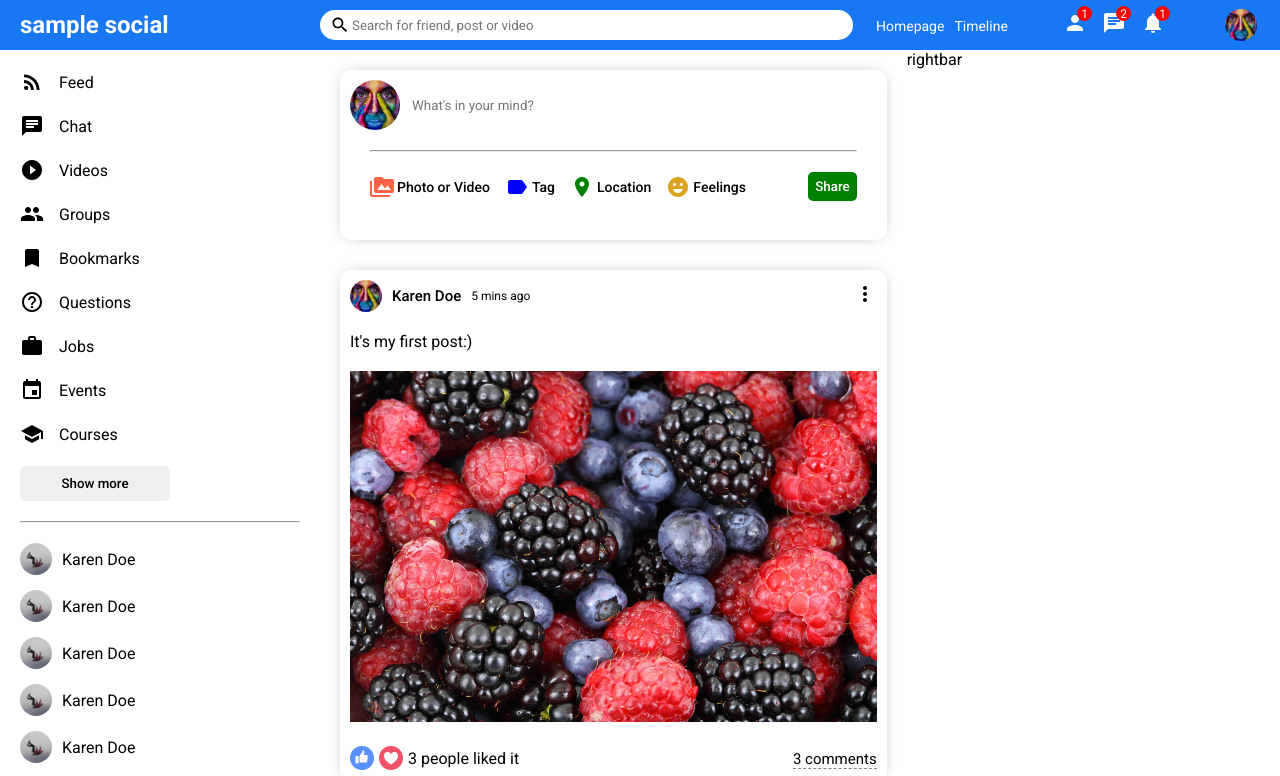
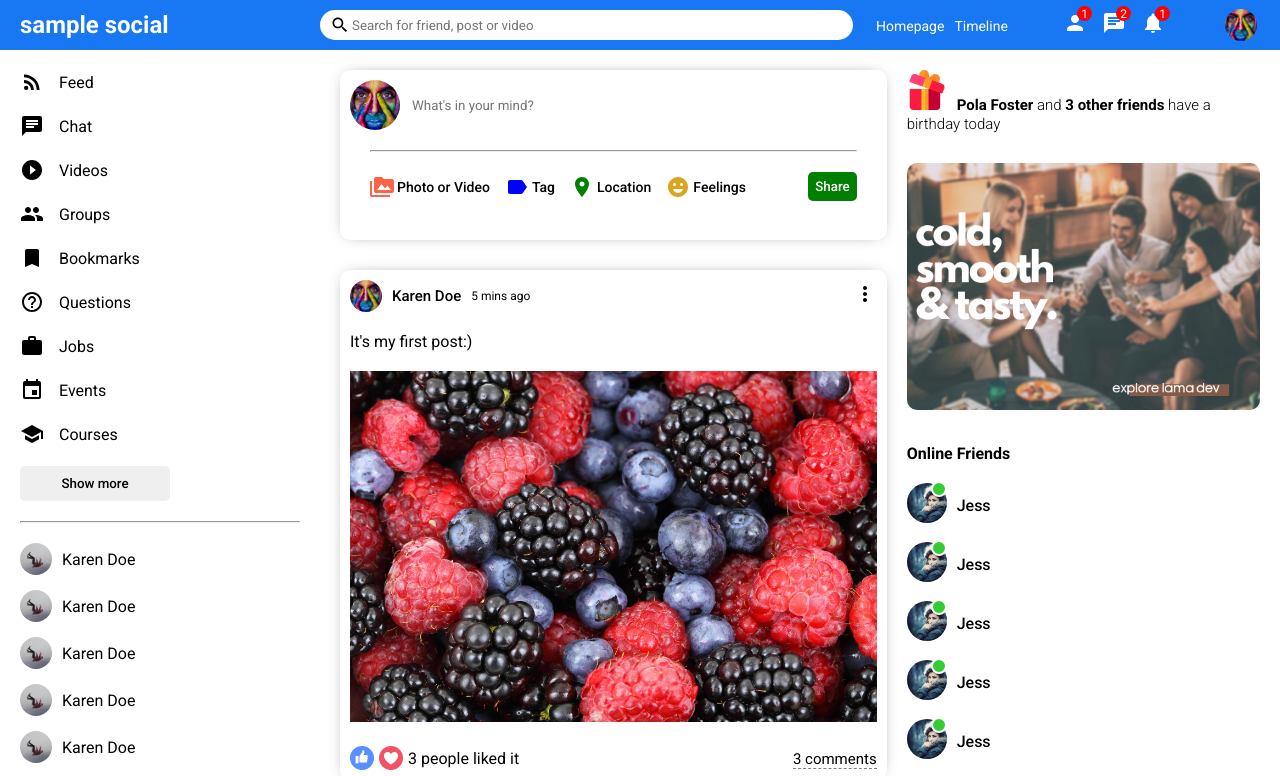
Before and after one commit to soysan/media-react-node, a React (Create React App) app in the folder client/: page / in a window 1280 px wide. Shown: the top 776 px of the page. Built offline with nearby package versions, Linux system fonts and the light colour scheme; the HTML template or start-up script is replaced by a standard one.

Commit message:
rightbar section and dammyData

```diff
--- a/client/src/components/rightbar/Rightbar.jsx
+++ b/client/src/components/rightbar/Rightbar.jsx
@@ -3,7 +3,67 @@ import './rightbar.css';
 export default function Rightbar() {
   return (
     <div className="rightbar">
-      rightbar
+      <div className="rightbarWrapper">
+        <div className="birthdayContainer">
+          <img className="birthdayImg" src="assets/gift.png" alt="" />
+          <span className="birthdayText">
+            <b>Pola Foster</b> and <b>3 other friends</b> have a birthday today
+          </span>
+        </div>
+        <img className="rightbarAd" src="assets/ad.png" alt="" />
+        <h4 className="rightbarTitle">Online Friends</h4>
+        <ul className="rightbarFriendList">
+          <li className="rightbarFriend">
+            <div className="rightbarProfileImgContainer">
+              <img className="rightbarProfileImg" src="assets/people/p3.jpg" alt="" />
+              <span className="rightbarOnline"></span>
+            </div>
+            <span className="rightbarUsername">Jess</span>
+          </li>
+          <li className="rightbarFriend">
+            <div className="rightbarProfileImgContainer">
+              <img className="rightbarProfileImg" src="assets/people/p3.jpg" alt="" />
+              <span className="rightbarOnline"></span>
+            </div>
+            <span className="rightbarUsername">Jess</span>
+          </li>
+          <li className="rightbarFriend">
+            <div className="rightbarProfileImgContainer">
+              <img className="rightbarProfileImg" src="assets/people/p3.jpg" alt="" />
+              <span className="rightbarOnline"></span>
+            </div>
+            <span className="rightbarUsername">Jess</span>
+          </li>
+          <li className="rightbarFriend">
+            <div className="rightbarProfileImgContainer">
+              <img className="rightbarProfileImg" src="assets/people/p3.jpg" alt="" />
+              <span className="rightbarOnline"></span>
+            </div>
+            <span className="rightbarUsername">Jess</span>
+          </li>
+          <li className="rightbarFriend">
+            <div className="rightbarProfileImgContainer">
+              <img className="rightbarProfileImg" src="assets/people/p3.jpg" alt="" />
+              <span className="rightbarOnline"></span>
+            </div>
+            <span className="rightbarUsername">Jess</span>
+          </li>
+          <li className="rightbarFriend">
+            <div className="rightbarProfileImgContainer">
+              <img className="rightbarProfileImg" src="assets/people/p3.jpg" alt="" />
+              <span className="rightbarOnline"></span>
+            </div>
+            <span className="rightbarUsername">Jess</span>
+          </li>
+          <li className="rightbarFriend">
+            <div className="rightbarProfileImgContainer">
+              <img className="rightbarProfileImg" src="assets/people/p3.jpg" alt="" />
+              <span className="rightbarOnline"></span>
+            </div>
+            <span className="rightbarUsername">Jess</span>
+          </li>
+        </ul>
+      </div>
     </div>
   )
 }
--- a/client/src/components/rightbar/rightbar.css
+++ b/client/src/components/rightbar/rightbar.css
@@ -1,3 +1,72 @@
 .rightbar {
   flex: 3.5;
 }
+
+.rightbarWrapper {
+  padding: 20px 20px 0 0;
+}
+
+.rightbarContainer {
+  display: flex;
+  align-items: center;
+}
+
+.birthdayImg {
+  width: 40px;
+  height: 40px;
+  margin-right: 10px;
+}
+
+.birthdayText {
+  font-weight: 300;
+  font-size: 15px;
+}
+
+.rightbarAd {
+  width: 100%;
+  border-radius: 10px;
+  margin: 30px 0;
+}
+
+.rightbarTitle {
+margin-bottom: 20px;
+}
+
+.rightbarFriendList {
+  padding: 0;
+  margin: 0;
+  list-style: none;
+}
+
+.rightbarFriend {
+  display: flex;
+  align-items: center;
+  margin-bottom: 15px;
+}
+
+.rightbarProfileImgContainer {
+  margin-right: 10px;
+  position: relative;
+}
+
+.rightbarProfileImg {
+  width: 40px;
+  height: 40px;
+  border-radius: 50%;
+  object-fit: cover;
+}
+
+.rightbarOnline {
+  width: 12px;
+  height: 12px;
+  border-radius: 50%;
+  background-color: limegreen;
+  position: absolute;
+  top: -2px;
+  right: 0;
+  border: 2px solid white;
+}
+
+.rightbarUsername {
+  font-weight: 500;
+}
```
Also changed, not shown: client/src/dammyData.js (added, +139 -0 lines).
